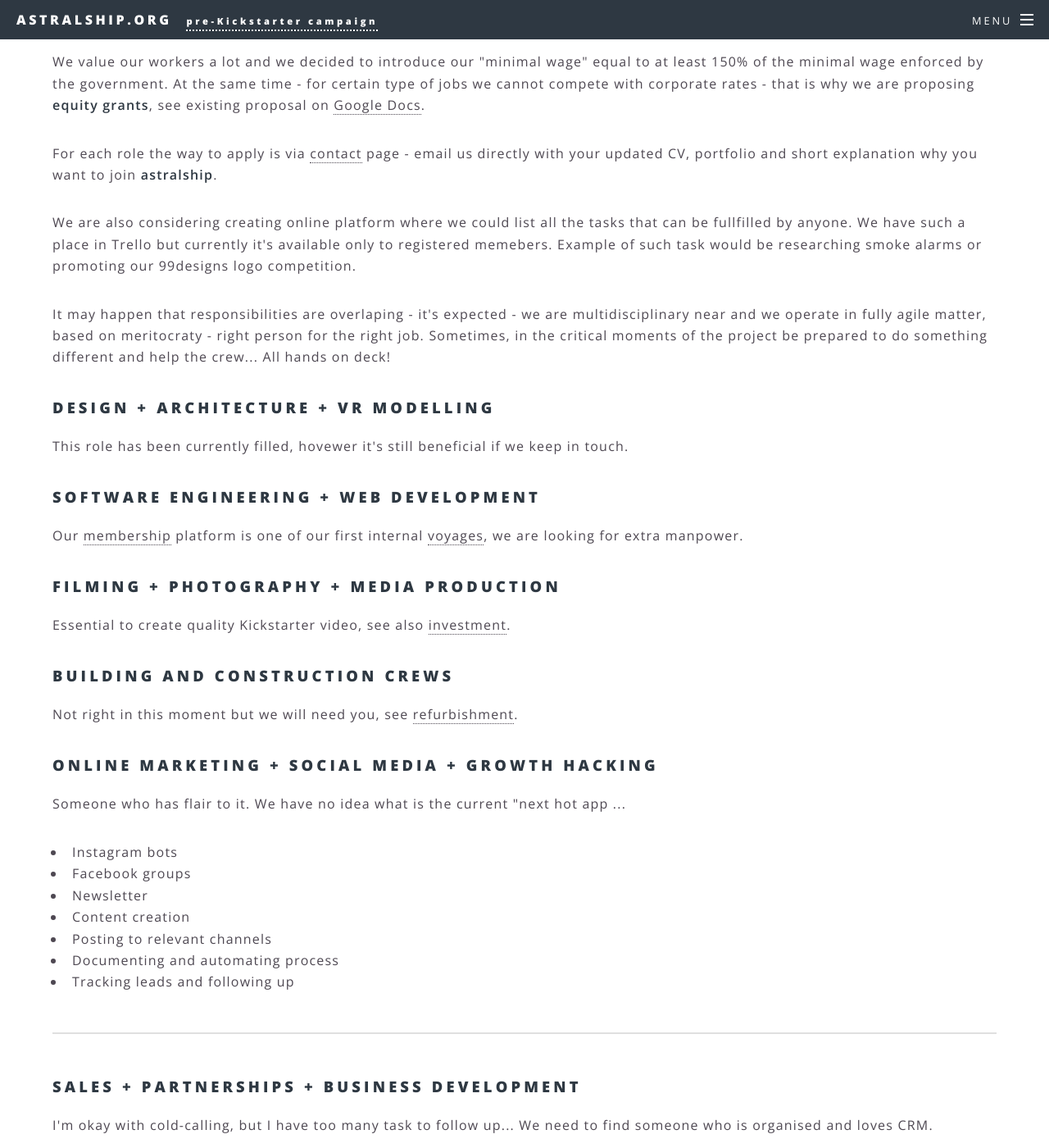
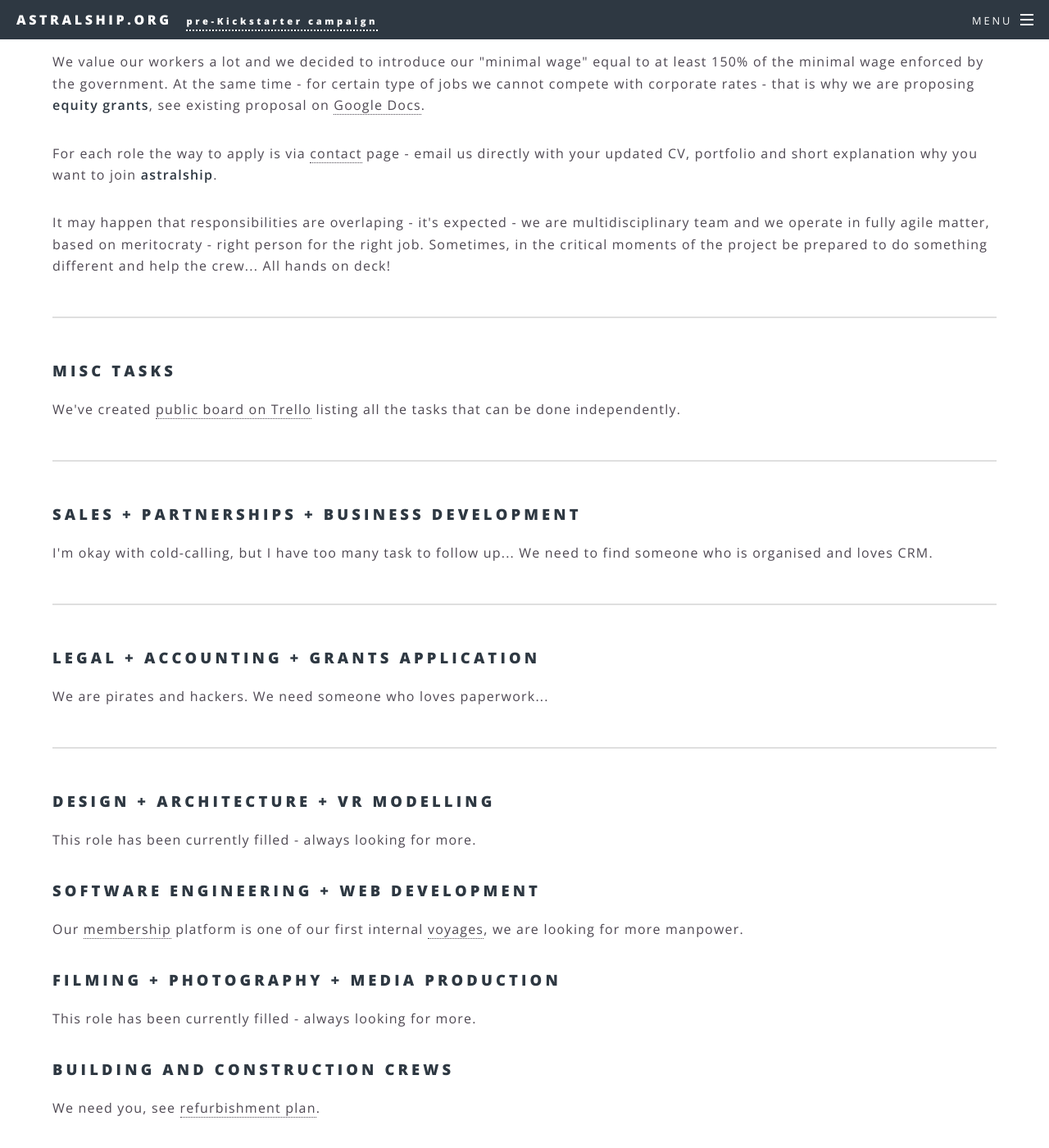
Before and after one commit to astralship/astralship.github.io, a Jekyll site: the page built from jobs.html, in a window 1280 px wide and 1400 px high, scrolled down 427 px. Shown: the whole window at 82% size. Built offline with Jekyll 4.4.1, drawn with Linux system fonts in a browser that asks for light colours; comment, search, counter and statistics services are not loaded; some of the changed text lies outside the part shown.

Commit message:
wooooork

```diff
--- a/investment.html
+++ b/investment.html
@@ -7,8 +7,7 @@
 
 	<a href="#ready" class="ready">We are ready, proceed to payment</a>
 
-	<p>Maybe know a little bit about the chapel, if not the <a href="/">main page</a> and <a href="mission">mission</a> are good places to start.</p>
-
+	<p class="deep-link-outside-show" style="display:none">If Maybe know a little bit about the chapel, if not the <a href="/">main page</a> and <a href="mission">mission</a> are good places to start.</p>
 
 	<h3>Holding company</h3>
 	<p>We intend to create a Social Enterprise holding company that owns the chapel and will also own a portion of equity in each spin-off company we create.</p>
--- a/jobs.html
+++ b/jobs.html
@@ -9,23 +9,42 @@
 
 <p>For each role the way to apply is via <a href="contact.html">contact</a> page - email us directly with your updated CV, portfolio and short explanation why you want to join <strong>astralship</strong>.</p>
 
-<p>We are also considering creating online platform where we could list all the tasks that can be fullfilled by anyone. We have such a place in Trello but currently it's available only to registered memebers. Example of such task would be researching smoke alarms or promoting our 99designs logo competition.</p>
+<p>It may happen that responsibilities are overlaping - it's expected - we are multidisciplinary team and we operate in fully agile matter, based on meritocraty - right person for the right job. Sometimes, in the critical moments of the project be prepared to do something different and help the crew... All hands on deck!</p>
 
-<p>It may happen that responsibilities are overlaping - it's expected - we are multidisciplinary near and we operate in fully agile matter, based on meritocraty - right person for the right job. Sometimes, in the critical moments of the project be prepared to do something different and help the crew... All hands on deck!</p>
+<hr>
+
+
+<h3>Misc tasks</h3>
+<p>We've created <a href="https://trello.com/b/Q5LOLb0h/astralship-org-list-of-public-tasks-that-anyone-can-do">public board on Trello</a> listing all the tasks that can be done independently.
+
+<hr>
+
+
+<h3>Sales + Partnerships + Business Development</h3>
+<p>I'm okay with cold-calling, but I have too many task to follow up... We need to find someone who is organised and loves CRM.</p>
+
+<hr>
+
+<h3>Legal + Accounting + Grants Application</h3>
+<p>We are pirates and hackers. We need someone who loves paperwork...</p>
+
+<hr>
 
 <h3>Design + Architecture + VR Modelling</h3>
-<p>This role has been currently filled, hovewer it's still beneficial if we keep in touch.</p>
+<p>This role has been currently filled - always looking for more.</p>
 
 <h3>Software Engineering + Web Development</h3>
-<p>Our <a href="membership.html">membership</a> platform is one of our first internal <a href="voyages.html">voyages</a>, we are looking for extra manpower.</p>
+<p>Our <a href="membership.html">membership</a> platform is one of our first internal <a href="voyages.html">voyages</a>, we are looking for more manpower.</p>
 
 <h3>Filming + Photography + Media Production</h3>
-<p>Essential to create quality Kickstarter video, see also <a href="investment.html">investment</a>.</p>
+<p>This role has been currently filled - always looking for more.</p>
 
 <h3>Building and construction crews</h3>
-<p>Not right in this moment but we will need you, see <a href="refurbishment.html">refurbishment</a>.</p>
+<p>We  need you, see <a href="refurbishment.html">refurbishment plan</a>.</p>
 
 <h3>Online Marketing + Social Media + Growth Hacking</h3>
+<p>We have a group of freelancers in India - we would like to provide them more clients from the UK.</p>
+<span style="text-decoration: line-through;">
 <p>Someone who has flair to it. We have no idea what is the current &quot;next hot app&nbsp;...</p>
 <ul>
 	<li>Instagram bots</li>
@@ -36,16 +55,7 @@
 	<li>Documenting and automating process</li>
 	<li>Tracking leads and following up</li>
 </ul>
-
-<hr>
-
-<h3>Sales + Partnerships + Business Development</h3>
-<p>I'm okay with cold-calling, but I have too many task to follow up... We need to find someone who is organised and loves CRM.</p>
-
-<hr>
-
-<h3>Legal + Accounting + HR + Compliance</h3>
-<p>We are pirates and hackers. We need someone who is charge of interactions with Mr Taxman and making the government happy.</p>
+</span>
 
 <hr>
 
--- a/js/main.js
+++ b/js/main.js
@@ -159,6 +159,11 @@
 			// 	$("#nav").css("display", "block");
 			// }
 
+			if (document.referrer.indexOf("astralship") === -1) {
+				$(".deep-link-outside-show").show();
+			}
+
+
 	});
 
 })(jQuery);
```
Also changed, not shown: index.html (+23 -11 lines), membership.html (+18 -2 lines), images/astralship-bitcoin-small.jpg (added), images/logo/astralship.svg (added).
